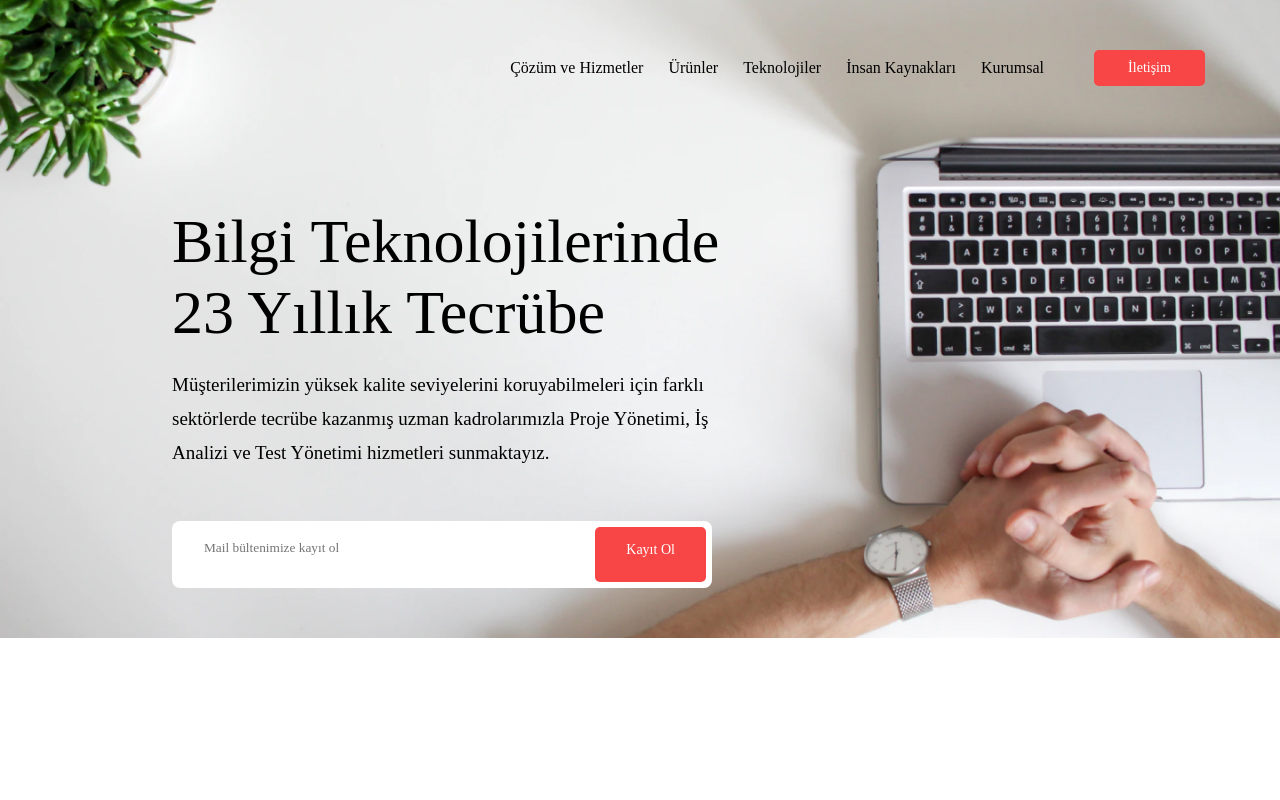
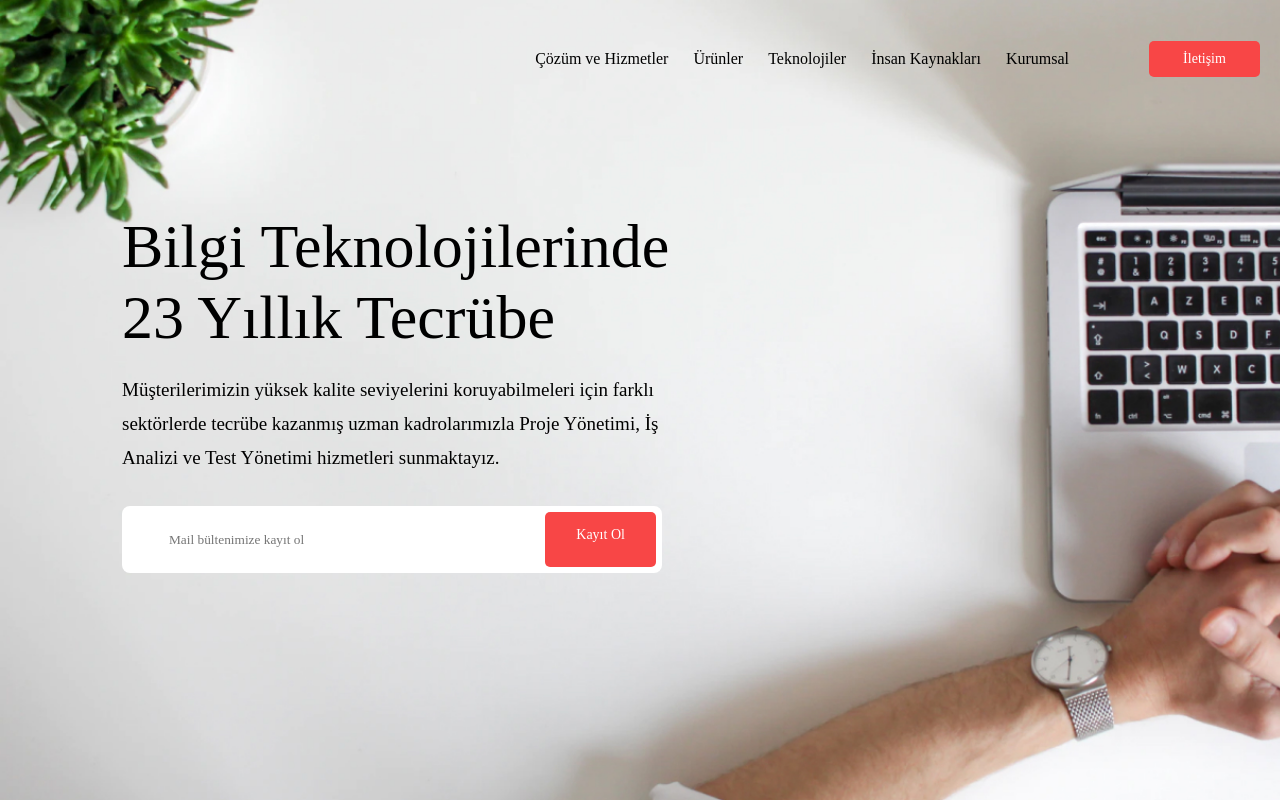
Before and after one commit to hank5678/alice-in-wonderland-3, a Vue app: page / in a window 1280 px wide. Built offline with nearby package versions, Linux system fonts and the light colour scheme.

Commit message:
refactor RWD

```diff
--- a/src/components/Navbar.vue
+++ b/src/components/Navbar.vue
@@ -1,11 +1,14 @@
 <template>
   <div class="container">
     <div class="navs">
+      <div class="mobile">
         <div class="hamburger">
           <div class="line line1"></div>
           <div class="line line2"></div>
           <div class="line line3"></div>
         </div>
+      </div>
+      <div class="desktop">
         <div class="box">
           <div class="items">
             <div>Çözüm ve Hizmetler</div>
@@ -14,30 +17,28 @@
             <div>İnsan Kaynakları</div>
             <div>Kurumsal</div>
           </div>
+        </div>
+      </div>
       <div class="redbutton">İletişim</div>
     </div>
-    </div>
 
-    <div class="contents">
+    <div class="contents mobile">
       <div class="title">Bilgi <br />Teknolojilerinde <br />23 Yıllık Tecrübe</div>
       <div class="content">
         Müşterilerimizin yüksek kalite seviyelerini koruyabilmeleri için farklı sektörlerde tecrübe kazanmış uzman<br />
         kadrolarımızla Proje Yönetimi, İş Analizi ve Test Yönetimi hizmetleri sunmaktayız.
       </div>
-      <div class="mail">
-        <div>
-          <input type="text" placeholder="Mail bültenimize kayıt ol" />
     </div>
-        <div class="redbutton mailsend">Kayıt Ol</div>
-      </div>
-    </div>
-    <div class="contents1">
-      <div class="title1">Bilgi Teknolojilerinde <br />23 Yıllık Tecrübe</div>
-      <div class="content1">
+    <div class="contents desktop">
+      <div class="title">Bilgi Teknolojilerinde <br />23 Yıllık Tecrübe</div>
+      <div class="content">
         Müşterilerimizin yüksek kalite seviyelerini koruyabilmeleri için farklı <br />sektörlerde tecrübe kazanmış uzman kadrolarımızla Proje Yönetimi, İş<br />
         Analizi ve Test Yönetimi hizmetleri sunmaktayız.
       </div>
-      <div class="mail1">
+    </div>
+
+    <div>
+      <div class="mail">
         <div>
           <input type="text" placeholder="Mail bültenimize kayıt ol" />
         </div>
@@ -53,6 +54,7 @@
 .container {
   background-image: radial-gradient(circle at 141% 78%, #fff, rgba(255, 255, 255, 0) 107%), url("@/assets/images/rectangle-1.jpg");
   background-size: cover;
+  height: 100vh;
   background-position: right 35% bottom 45%;
   width: 100%;
 }
@@ -72,9 +74,18 @@
   width: 91px;
   text-align: center;
 }
+.items > div:hover {
+  cursor: pointer;
+  color: #0f29e8;
+}
+.redbutton:hover {
+  cursor: pointer;
+  background-color: #0f29e8;
+  transition: 0.8s;
+}
 .contents {
-  padding: 20px;
   text-align: center;
+  width: 100%;
 }
 .title {
   font-size: 40px;
@@ -90,6 +101,7 @@
   justify-content: space-between;
   padding: 10px;
   align-items: center;
+  margin: 10px;
 }
 .mail input {
   outline: none;
@@ -118,22 +130,30 @@
 }
 
 @media (min-width: 375px) and (max-width: 1023px) {
+  .mobile {
+    display: block !important;
+  }
+  .desktop {
+    display: none !important;
+  }
   .items {
     display: none !important;
   }
   .hamburger {
     visibility: visible;
   }
-  .contents1 {
+}
+@media (min-width: 1024px) and (max-width: 1439px) {
+  .mobile {
     display: none !important;
   }
+  .desktop {
+    display: block !important;
   }
-@media (min-width: 1024px) and (max-width: 1439px) {
   .container {
     background-image: url("@/assets/images/rectangle-1.jpg");
-    background-size: cover;
+    height: 100vh;
     background-position: 0px 0px;
-    width: 100%;
   }
   .navs {
     display: flex;
@@ -142,9 +162,9 @@
     display: none !important;
   }
   .navs {
-    display: flex;
     justify-content: flex-end;
   }
+
   .box {
     display: flex;
     margin: 30px;
@@ -156,42 +176,31 @@
     display: flex;
     align-items: center;
   }
-  .items > div:hover {
-    cursor: pointer;
-    color: #0f29e8;
+
+  .title {
+    font-size: 62px;
+    text-align: left;
+    margin-left: 122px;
+    margin-top: 93px;
   }
-  .redbutton:hover {
-    cursor: pointer;
-    background-color: #0f29e8;
-    transition: 0.8s;
-  }
-  .contents {
-    display: none !important;
-  }
-  .contents1 {
-    width: 665px;
-    padding: 50px;
-    margin: 20px;
-    margin-left: 122px;
-  }
-  .title1 {
-    font-size: 62px;
-  }
-  .content1 {
+  .content {
     margin-top: 20px;
     line-height: 1.8;
     font-size: 19px;
+    text-align: left;
+    margin-left: 122px;
   }
-  .mail1 {
+  .mail {
     display: flex;
     background: #fff;
     width: 502px;
     border-radius: 8px;
     justify-content: space-between;
     padding: 6px 6px 6px 32px;
-    margin: 50px 163px 0 0;
+    margin: 30px 163px 0 0;
+    margin-left: 122px;
   }
-  .mail1 input {
+  .mail input {
     border: none;
     outline: none;
     align-items: center;
@@ -199,26 +208,29 @@
   }
 }
 @media (min-width: 1440px) {
+  .mobile {
+    display: none !important;
+  }
+  .desktop {
+    display: block !important;
+  }
   .container {
     background-image: url("@/assets/images/rectangle-1.jpg");
-    background-repeat: cover;
+
     background-position: 0px 0px;
-    width: 100%;
   }
-  .navs {
-    display: flex;
-  }
+
   .hamburger {
     display: none !important;
   }
   .navs {
-    display: flex;
     justify-content: flex-end;
   }
+
   .box {
     display: flex;
     margin: 50px;
-    margin-right: 40px;
+    margin-right: 0px;
   }
   .box div {
     margin-right: 25px;
@@ -227,45 +239,27 @@
     display: flex;
     align-items: center;
   }
-  .items > div:hover {
-    cursor: pointer;
-    color: #0f29e8;
+
+  .title {
+    font-size: 62px;
+    text-align: left;
+    margin-left: 122px;
+    margin-top: 93px;
   }
-  .redbutton:hover {
-    cursor: pointer;
-    background-color: #0f29e8;
-    transition: 0.8s;
-  }
-  .contents {
-    display: none !important;
-  }
-  .contents1 {
-    width: 665px;
-    padding: 50px;
-    margin: 20px;
-    margin-left: 122px;
-  }
-  .title1 {
-    font-size: 62px;
-  }
-  .content1 {
+  .content {
     margin-top: 20px;
     line-height: 1.8;
     font-size: 19px;
+    text-align: left;
+    margin-left: 122px;
   }
-  .mail1 {
-    display: flex;
-    background: #fff;
+  .mail {
     width: 502px;
-    border-radius: 8px;
-    justify-content: space-between;
     padding: 6px 6px 6px 32px;
-    margin: 50px 163px 0 0;
+    margin: 30px 163px 0px 0;
+    margin-left: 122px;
   }
-  .mail1 input {
-    border: none;
-    outline: none;
-    align-items: center;
+  .mail input {
     margin: 13px 150px 12px 0;
   }
 }
```
Lines whose indentation alone changed are shown as unchanged.
